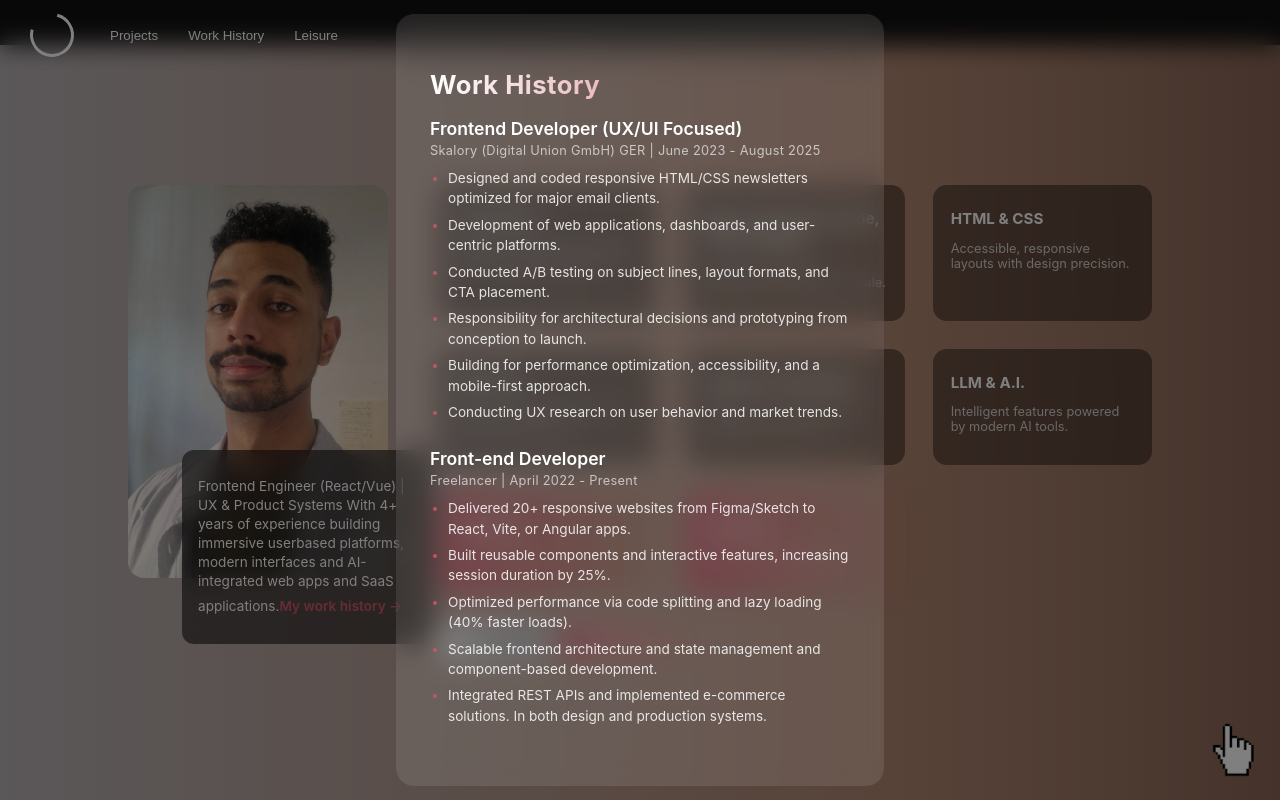
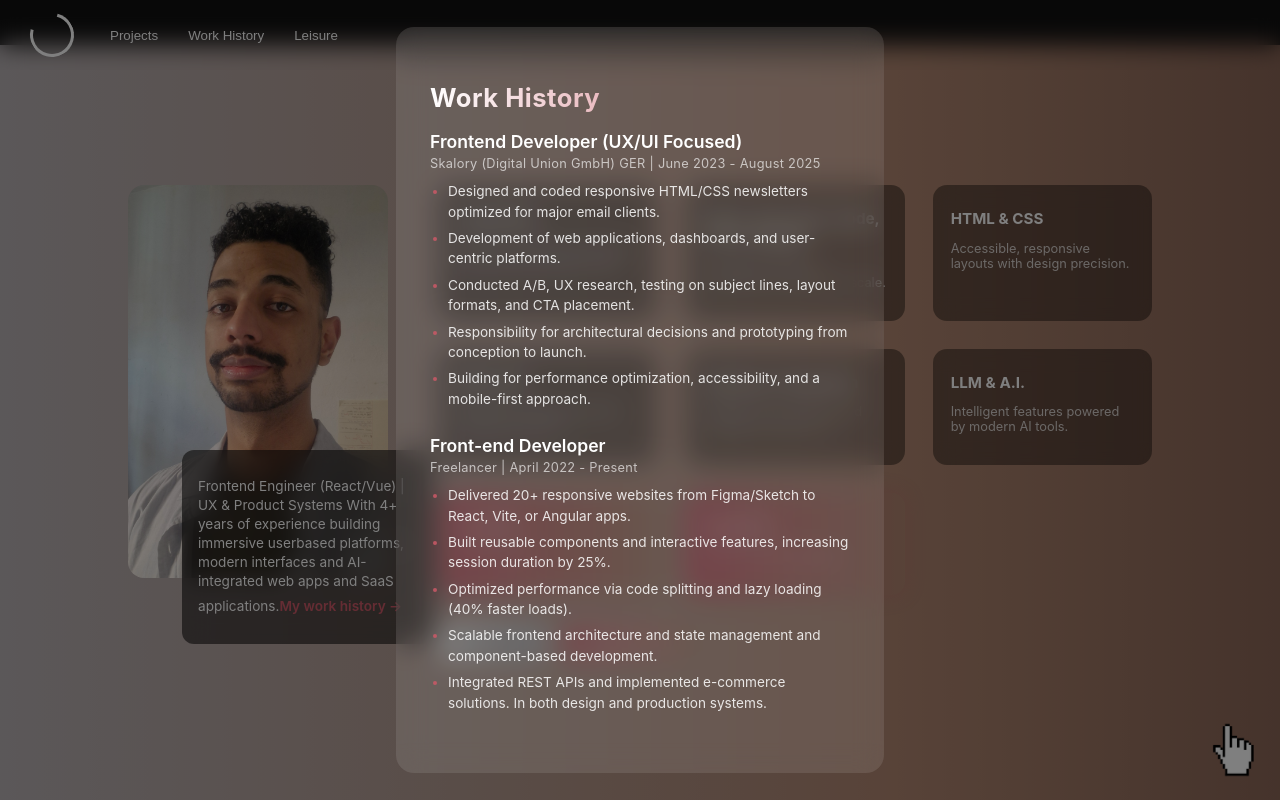
Before and after one commit to Ux-Oliveira/HenriqueOliveira, a React (Vite) app: page / in a window 1280 px wide. Both pictures are taken after a click on the element "My work history →". Shown: the part 2529-3329 px from the top of the page. Built offline with nearby package versions, Linux system fonts and the light colour scheme.

Commit message:
Update History.jsx

```diff
--- a/src/components/History.jsx
+++ b/src/components/History.jsx
@@ -115,10 +115,9 @@ export default function History() {
   <ul class="job-points">
     <li>Designed and coded responsive HTML/CSS newsletters optimized for major email clients.</li>
     <li>Development of web applications, dashboards, and user-centric platforms.</li>
-    <li>Conducted A/B testing on subject lines, layout formats, and CTA placement.</li>
+    <li>Conducted A/B, UX research, testing on subject lines, layout formats, and CTA placement.</li>
     <li>Responsibility for architectural decisions and prototyping from conception to launch.</li>
     <li>Building for performance optimization, accessibility, and a mobile-first approach.</li>
-    <li>Conducting UX research on user behavior and market trends.</li>
   </ul>
 </div>
 
```
